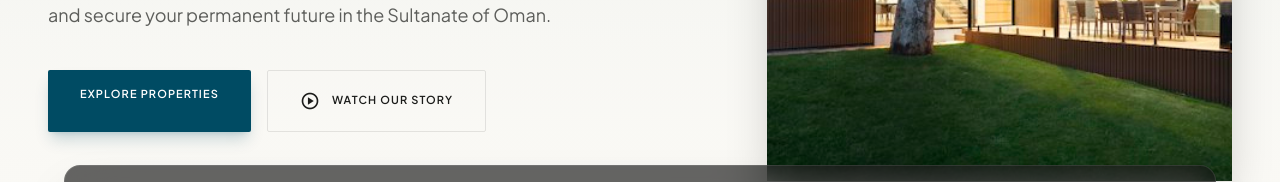
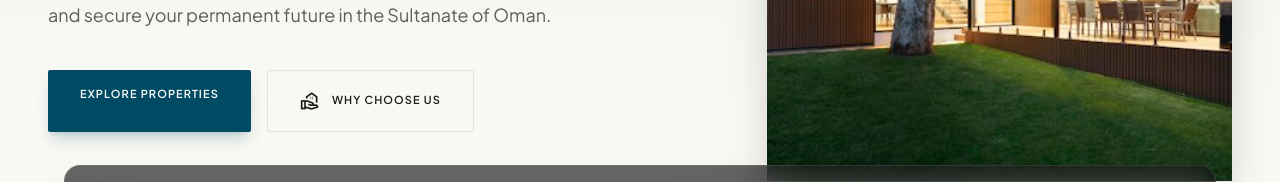
Before and after one commit to Asem-Mamdoh/Banan, a React (Vite) app: page / in a window 1280 px wide. Shown: the part 521-703 px from the top of the page. Built offline with nearby package versions, Linux system fonts and the light colour scheme; no server answers.

Commit message:
feat: change watch story button to why us and link to features

```diff
--- a/src/components/sections/Features.tsx
+++ b/src/components/sections/Features.tsx
@@ -11,7 +11,7 @@ export default function Features({ selectedFeature, onSelectFeature }: FeaturesP
   const features = t.features.items;
 
   return (
-    <section className="section-padding bg-[#faf9f5]">
+    <section id="features" className="section-padding bg-[#faf9f5]">
       <div className="container-custom">
         <div className="max-w-3xl mb-20" data-aos="fade-up">
           <div className="text-[10px] font-bold uppercase tracking-[0.2em] text-[#004B63] mb-4 font-headline">
--- a/src/components/sections/Hero.tsx
+++ b/src/components/sections/Hero.tsx
@@ -38,10 +38,13 @@ export default function Hero() {
             >
               {t.hero.cta}
             </a>
-            <button className="flex items-center gap-3 px-8 py-4 rounded-sm font-bold text-[11px] uppercase tracking-widest text-[#1b1c1a] border border-[#1b1c1a]/10 hover:bg-[#1b1c1a]/5 transition-colors">
-              <span className="material-symbols-outlined text-xl" data-icon="play_circle">play_circle</span>
+            <a
+              href="#features"
+              className="flex items-center gap-3 px-8 py-4 rounded-sm font-bold text-[11px] uppercase tracking-widest text-[#1b1c1a] border border-[#1b1c1a]/10 hover:bg-[#1b1c1a]/5 transition-colors"
+            >
+              <span className="material-symbols-outlined text-xl" data-icon="real_estate_agent">real_estate_agent</span>
               {t.hero.watchStory}
-            </button>
+            </a>
           </div>
         </div>
 
--- a/src/translations.ts
+++ b/src/translations.ts
@@ -17,7 +17,7 @@ export const translations = {
       headline: "Your Gateway to Luxury Living & Residency.",
       subheadline: "Banan Real Estate: Invest in premium freehold properties and secure your permanent future in the Sultanate of Oman.",
       cta: "Explore Properties",
-      watchStory: "Watch Our Story"
+      watchStory: "Why Choose Us"
     },
     features: {
       badge: "Strategic Investment",
@@ -224,7 +224,7 @@ export const translations = {
       headline: "بوابتكم للحياة الفاخرة والاستثمار والإقامة.",
       subheadline: "بنان العقارية: استثمروا في عقارات التملك الحر الفاخرة وضمان مستقبل دائم في سلطنة عُمان.",
       cta: "استكشف العقارات",
-      watchStory: "شاهد قصتنا"
+      watchStory: "لماذا نحن؟"
     },
     features: {
       badge: "استثمار استراتيجي",
```
